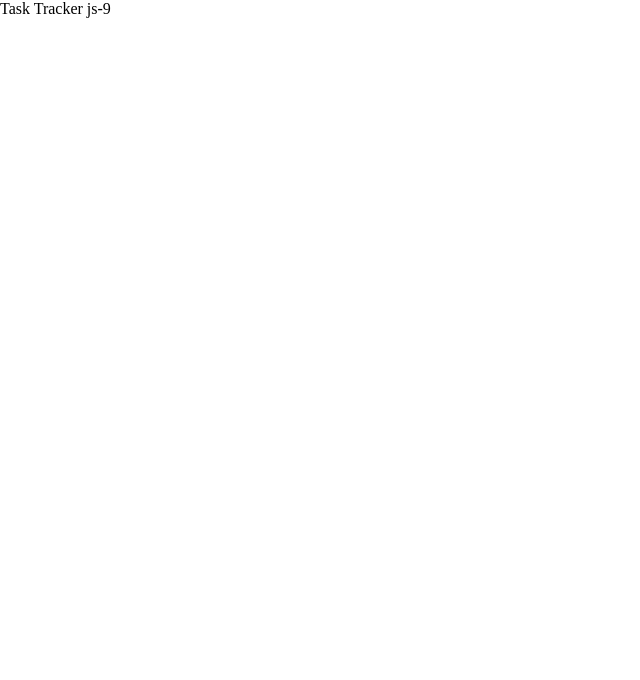
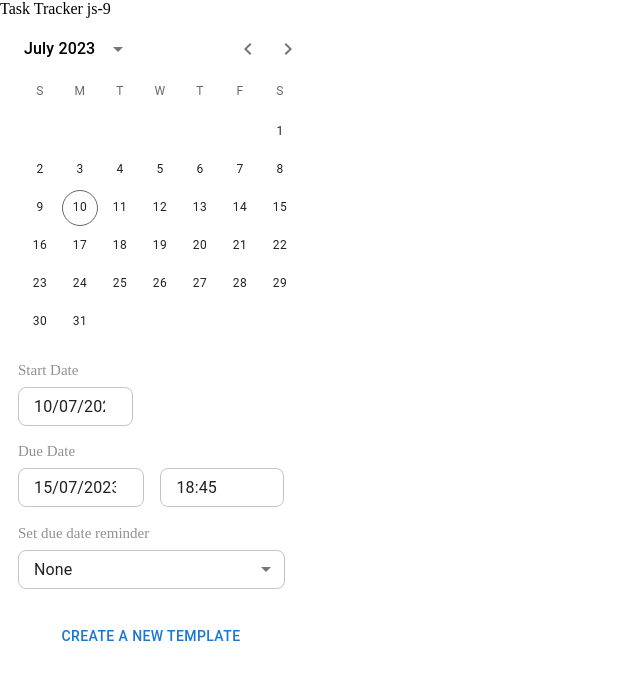
Before and after one commit to peaksoft-school/task-tracker-js9, a React (Create React App) app: page / in a window 1280 px wide. Shown: the top 680 px of the page, without its empty margins (0-640 px from the left). Built offline with nearby package versions, Linux system fonts and the light colour scheme; a web font is replaced by a local one.

Commit message:
created Date Picker

```diff
--- a/package.json
+++ b/package.json
@@ -6,9 +6,11 @@
     "@emotion/react": "^11.11.1",
     "@emotion/styled": "^11.11.0",
     "@mui/material": "^5.13.7",
+    "@mui/x-date-pickers": "^6.9.2",
     "@testing-library/jest-dom": "^5.16.5",
     "@testing-library/react": "^13.4.0",
     "@testing-library/user-event": "^13.5.0",
+    "dayjs": "^1.11.9",
     "react": "^18.2.0",
     "react-dom": "^18.2.0",
     "react-scripts": "5.0.1",
--- a/src/App.js
+++ b/src/App.js
@@ -1,5 +1,12 @@
+import { DataPickers } from './components/UI/data-picker/DataPicker'
+
 function App() {
-   return <div>Task Tracker js-9</div>
+   return (
+      <div>
+         Task Tracker js-9
+         <DataPickers />
+      </div>
+   )
 }
 
 export default App
--- /dev/null
+++ b/src/components/UI/data-picker/DataPicker.jsx
@@ -0,0 +1,131 @@
+import dayjs from 'dayjs'
+import { LocalizationProvider } from '@mui/x-date-pickers/LocalizationProvider'
+import { AdapterDayjs } from '@mui/x-date-pickers/AdapterDayjs'
+import { useState } from 'react'
+import Select from '@mui/material/Select'
+import MenuItem from '@mui/material/MenuItem'
+import { TimePicker } from '@mui/x-date-pickers/TimePicker'
+import { styled as MUIStyled } from '@mui/material/styles'
+import { DateCalendar } from '@mui/x-date-pickers/DateCalendar'
+import { DateField } from '@mui/x-date-pickers/DateField'
+import { Button } from '@mui/material'
+
+export const DataPickers = () => {
+   const [start, setStart] = useState(dayjs('2023-07-10'))
+   const [due, setDue] = useState(dayjs('2023-07-15'))
+   const [value, setValue] = useState(dayjs('2023-07-15T18:45'))
+
+   return (
+      <MainDateContainer>
+         <LocalizationProvider dateAdapter={AdapterDayjs}>
+            <DateCalendar />
+            <DateContainer>
+               <DateLabel htmlFor="startDate">Start Date</DateLabel>
+               <StartDatePanel
+                  name="startDate"
+                  value={start}
+                  onChange={(newValue) => setStart(newValue)}
+                  format="DD/MM/YYYY"
+               />
+               <DateLabel htmlFor="dueDate">Due Date</DateLabel>
+               <DateAndTimeContainer>
+                  <DueDatePanel
+                     name="dueDate"
+                     value={due}
+                     onChange={(newValue) => setDue(newValue)}
+                     format="DD/MM/YYYY"
+                  />
+                  <TimePicker
+                     value={value}
+                     onChange={(newValue) => setValue(newValue)}
+                     format="HH:mm "
+                  />
+               </DateAndTimeContainer>
+               <SelectContainer>
+                  <DateLabel htmlFor="demo-simple-select-label">
+                     Set due date reminder
+                  </DateLabel>
+
+                  <Select
+                     labelId="demo-simple-select-label"
+                     id="demo-simple-select"
+                     defaultValue="None"
+                     MenuProps={{
+                        PaperProps: {
+                           style: {
+                              maxHeight: 145,
+                              overflowY: 'scroll',
+                           },
+                        },
+                     }}
+                  >
+                     <MenuItem value="None">None</MenuItem>
+                     <MenuItem value="5min">5 min. before</MenuItem>
+                     <MenuItem value="15min">15 min. before</MenuItem>
+                     <MenuItem value="60min">1 hour before</MenuItem>
+                  </Select>
+               </SelectContainer>
+               <Button>Create a new template</Button>
+            </DateContainer>
+         </LocalizationProvider>
+      </MainDateContainer>
+   )
+}
+
+const MainDateContainer = MUIStyled('div')(() => ({
+   width: '17.75rem',
+   borderRadius: '0.625rem',
+   '.MuiInputBase-input.MuiOutlinedInput-input': {
+      padding: ' 0.5rem 0.875rem 0.5rem 1rem',
+   },
+   '.css-9ddj71-MuiInputBase-root-MuiOutlinedInput-root': {
+      borderRadius: '0.5rem',
+      borderColor: ' #D0D0D0',
+   },
+   '.css-o9k5xi-MuiInputBase-root-MuiOutlinedInput-root': {
+      borderRadius: '0.5rem',
+      borderColor: ' #D0D0D0',
+   },
+   '.css-i4bv87-MuiSvgIcon-root': {
+      fontSize: '1.25rem',
+   },
+}))
+
+const DateContainer = MUIStyled('div')(() => ({
+   marginLeft: '1.125rem',
+   display: 'flex',
+   flexDirection: 'column',
+   gap: '0.5rem',
+}))
+
+const DateLabel = MUIStyled('label')(() => ({
+   fontFamily: 'CeraPro',
+   color: ' #919191',
+   fontSize: '0.9375rem',
+   fontWeight: '400',
+   marginTop: '0.6rem',
+}))
+
+const DateAndTimeContainer = MUIStyled('div')(() => ({
+   display: 'flex',
+   gap: '1rem',
+}))
+
+const StartDatePanel = MUIStyled(DateField)(() => ({
+   width: '7.1875rem',
+}))
+const DueDatePanel = MUIStyled(DateField)(() => ({
+   width: '16.875rem',
+}))
+
+const SelectContainer = MUIStyled('div')(() => ({
+   display: 'flex',
+   flexDirection: 'column',
+   gap: '0.5rem',
+   marginBottom: '1.3rem',
+   '.css-1yk1gt9-MuiInputBase-root-MuiOutlinedInput-root-MuiSelect-root': {
+      width: '16.6875rem',
+      borderRadius: '0.5rem',
+      borderColor: ' #D0D0D0',
+   },
+}))
```
Also changed, not shown: src/components/header/Header.jsx (deleted, +0 -123 lines), .eslintrc.json, src/components/UI/test.txt (deleted), 1 other file (tests, documents, lock files or other folders).
